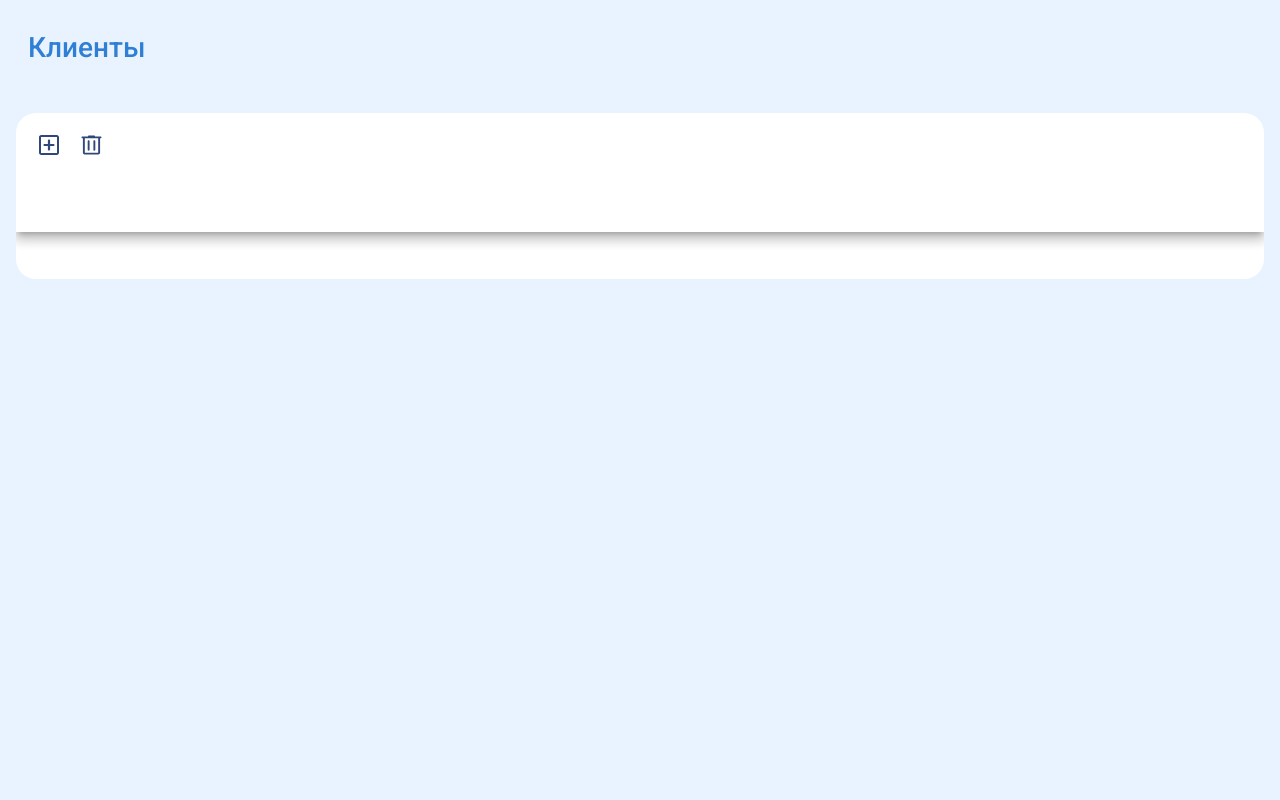
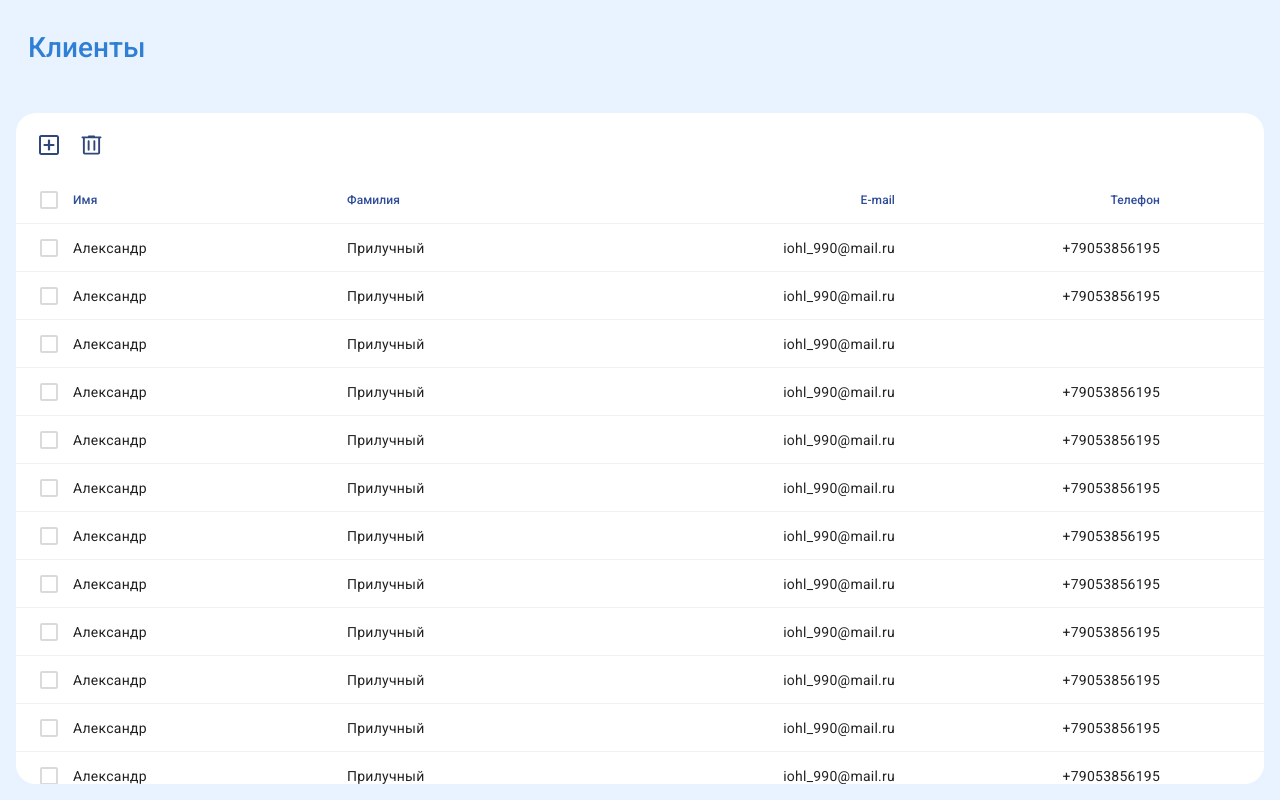
Before and after one commit to aleksandrWeb132/taskUserTable, an Angular app: page / in a window 1280 px wide. Built offline with nearby package versions, Linux system fonts and the light colour scheme.

Commit message:
Добавил классы для стилизации таблицы

```diff
--- a/src/app/client-table/client-table.component.html
+++ b/src/app/client-table/client-table.component.html
@@ -14,41 +14,41 @@
     </div>
     <div class="clients__table">
       <div class="clients__table-scroll">
-        <table mat-table [dataSource]="dataSource" class="mat-elevation-z8">
+        <table mat-table [dataSource]="tableClient().clients" class="mat-elevation-z8 clients__mat-table">
           <ng-container matColumnDef="checkbox">
-            <th mat-header-cell *matHeaderCellDef>
-              <input type="checkbox">
+            <th mat-header-cell class="clients__mat-table-column-checkbox" *matHeaderCellDef>
+              <mat-checkbox color="warn" class="clients__checkbox" [checked]="tableClient().completed" [indeterminate]="partiallyComplete()" (change)="update($event.checked)"></mat-checkbox>
             </th>
-            <td mat-cell *matCellDef="let element">
-              <input type="checkbox" value="{{element.checkbox}}">
+            <td mat-cell class="clients__mat-table-column-checkbox" *matCellDef="let element; let i = index">
+              <mat-checkbox color="warn" class="clients__checkbox" [checked]="element.completed" (change)="update($event.checked, i)"></mat-checkbox>
             </td>
           </ng-container>
           <!-- Position Column -->
           <ng-container matColumnDef="name">
-            <th mat-header-cell *matHeaderCellDef> Имя </th>
-            <td mat-cell *matCellDef="let element"> {{element.name}} </td>
+            <th class="clients__mat-table-column-name" mat-header-cell *matHeaderCellDef> Имя </th>
+            <td class="clients__mat-table-column-name" mat-cell *matCellDef="let element"> {{element.name}} </td>
           </ng-container>
 
           <!-- Name Column -->
           <ng-container matColumnDef="surname">
-            <th mat-header-cell *matHeaderCellDef> Фамилия </th>
-            <td mat-cell *matCellDef="let element"> {{element.surname}} </td>
+            <th class="clients__mat-table-column-surname" mat-header-cell *matHeaderCellDef> Фамилия </th>
+            <td class="clients__mat-table-column-surname" mat-cell *matCellDef="let element"> {{element.surname}} </td>
           </ng-container>
 
           <!-- Weight Column -->
           <ng-container matColumnDef="email">
-            <th mat-header-cell *matHeaderCellDef> E-mail </th>
-            <td mat-cell *matCellDef="let element"> {{element.email}} </td>
+            <th class="clients__mat-table-column-email" mat-header-cell *matHeaderCellDef> E-mail </th>
+            <td class="clients__mat-table-column-email" mat-cell *matCellDef="let element"> {{element.email}} </td>
           </ng-container>
 
           <!-- Symbol Column -->
           <ng-container matColumnDef="phone">
-            <th mat-header-cell *matHeaderCellDef> Телефон </th>
-            <td mat-cell *matCellDef="let element"> {{element.phone}} </td>
+            <th class="clients__mat-table-column-phone" mat-header-cell *matHeaderCellDef> Телефон </th>
+            <td class="clients__mat-table-column-phone" mat-cell *matCellDef="let element"> {{element.phone}} </td>
           </ng-container>
 
-          <tr mat-header-row *matHeaderRowDef="displayedColumns"></tr>
-          <tr mat-row *matRowDef="let row; columns: displayedColumns;"></tr>
+          <tr mat-header-row class="clients__table-header-row" *matHeaderRowDef="tableClient().columns"></tr>
+          <tr mat-row class="clients__table-body-row" *matRowDef="let row; columns: tableClient().columns;"></tr>
         </table>
       </div>
     </div>
--- a/src/styles.scss
+++ b/src/styles.scss
@@ -11,3 +11,135 @@ body {
   margin: 0 auto;
   padding: 16px;
 }
+
+.clients__checkbox {
+  width: 24px;
+  height: 24px;
+
+  .mat-mdc-checkbox-touch-target {
+    top: 30%;
+    height: 24px;
+    left: 30%;
+    width: 24px;
+    transform: translate(-50%, -50%);
+  }
+
+  .mdc-checkbox .mdc-checkbox__background {
+    top: calc((var(--mdc-checkbox-state-layer-size) - 34px) / 2);
+    left: calc((var(--mdc-checkbox-state-layer-size) - 34px) / 2);
+  }
+
+  .mdc-checkbox__background {
+    background-color: transparent;
+    border-color: #DADADA;
+  }
+
+  .mdc-checkbox .mdc-checkbox__native-control:enabled:not(:checked):not(:indeterminate):not([data-indeterminate=true])~.mdc-checkbox__background {
+    border-color: #DADADA !important;
+  }
+
+  .mdc-checkbox .mdc-checkbox__native-control:enabled:checked~.mdc-checkbox__background, .mdc-checkbox .mdc-checkbox__native-control:enabled:indeterminate~.mdc-checkbox__background, .mdc-checkbox .mdc-checkbox__native-control[data-indeterminate=true]:enabled~.mdc-checkbox__background {
+    background-color: #4A95F7 !important;
+    border-color: #4A95F7 !important;
+  }
+
+  .mdc-checkbox .mdc-checkbox__native-control:enabled:focus:checked~.mdc-checkbox__background, .mdc-checkbox .mdc-checkbox__native-control:enabled:focus:indeterminate~.mdc-checkbox__background {
+    background-color: #4A95F7 !important;
+    border-color: #4A95F7 !important;
+  }
+
+
+  .mat-mdc-checkbox-ripple, .mdc-checkbox__ripple {
+    display: none;
+  }
+
+}
+
+.clients__mat-table {
+  .mdc-data-table__cell, .mdc-data-table__header-cell {
+    padding: 0 !important;
+  }
+
+  .mat-mdc-header-cell, .mat-mdc-cell {
+    border-bottom-style: none;
+  }
+
+  .clients__table-header-row {
+    display: flex;
+    height: 47px !important;
+    font-weight: 500;
+    font-size: 12px;
+    line-height: 16px !important;
+    color: #2F4C97;
+
+    border-bottom: 1px solid #f1f1f1;
+  }
+
+  .clients__table-body-row {
+    display: flex;
+    height: 47px !important;
+    font-weight: 400;
+    font-size: 14px;
+    line-height: 22px !important;
+
+    border-bottom: 1px solid #f1f1f1;
+  }
+
+  .clients__mat-table-column-checkbox {
+    width: 45px;
+    height: 47px !important;
+
+    display: flex;
+    justify-content: end;
+    align-items: center;
+    flex-shrink: 1;
+  }
+
+  .clients__mat-table-column-name {
+    width: 280px;
+    height: 47px !important;
+
+    display: flex;
+    justify-content: start;
+    align-items: center;
+    flex-shrink: 1;
+
+    padding: 0 6px 0 12px !important;
+  }
+
+  .clients__mat-table-column-surname {
+    width: 280px;
+    height: 47px !important;
+
+    display: flex;
+    justify-content: start;
+    align-items: center;
+    flex-shrink: 1;
+
+    padding: 0 6px 0 6px !important;
+  }
+
+  .clients__mat-table-column-email {
+    width: 280px;
+    height: 47px !important;
+
+    display: flex;
+    justify-content: end;
+    align-items: center;
+    flex-shrink: 1;
+
+    padding: 0 6px 0 6px !important;
+  }
+
+  .clients__mat-table-column-phone {
+    width: 280px;
+    height: 47px !important;
+
+    display: flex;
+    justify-content: end;
+    align-items: center;
+    flex-shrink: 1;
+
+    padding: 0 21px 0 6px !important;
+  }
+}
```
